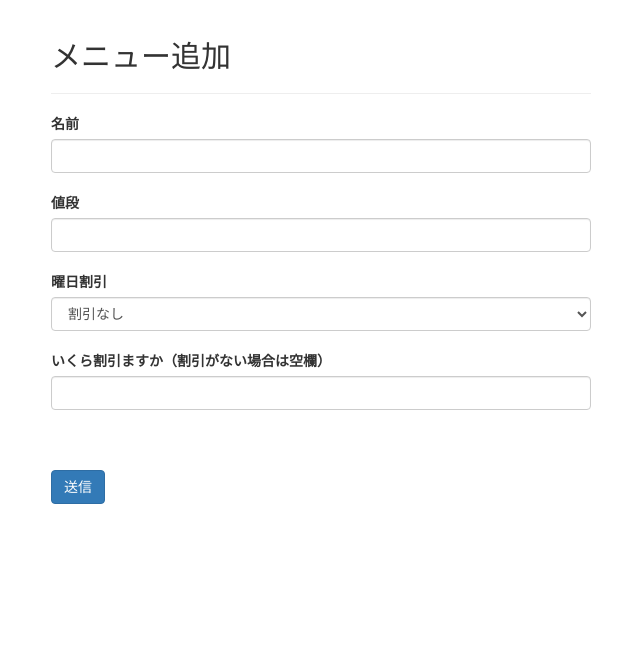
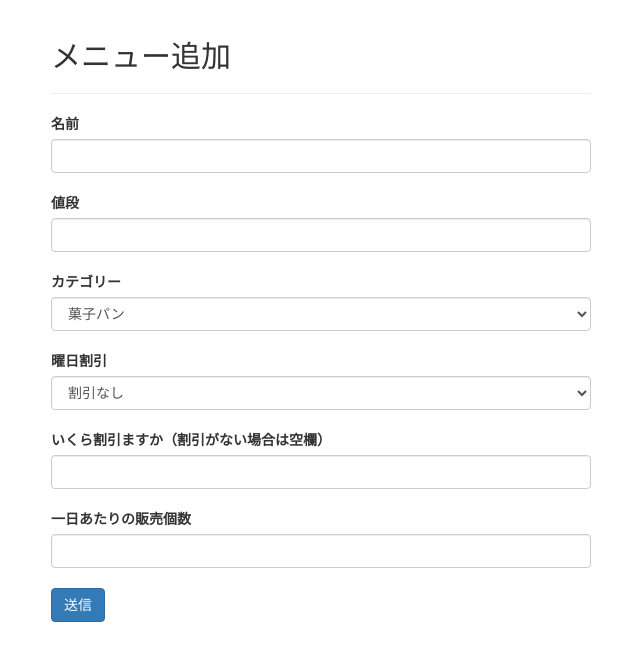
Before and after one commit to s151003/kobai-sys, a PHP site: page /console/add_menu.php in a window 1280 px wide. Shown: the part 52-713 px from the top of the page, without its empty margins (34-674 px from the left). Run offline with PHP 8.4, Linux system fonts and the light colour scheme; some libraries are stand-ins or nearby versions.

Commit message:
[Update] 一日あたりの販売個数、商品のカテゴリーを設定できるようにした

```diff
--- a/console/add_menu.php
+++ b/console/add_menu.php
@@ -2,12 +2,14 @@
   <?php
   require("../head.php");
   output("メニュー追加フォーム");
+
+  $category = array("菓子パン","惣菜パン","食パン");
   ?>
 <form action="menu_adder.php" method="post">
 <input type="hidden" name= "mode" value="menu_adder" />
 
 <div class="container">
-    <div class="col-md-6">
+  <div class="col-md-6">
   <h2>メニュー追加</h2>
   <hr>
 
@@ -18,6 +20,20 @@
   <div class="form-froup">
     <label>値段</label></br>
     <input required type="number" name="value" maxlength="100" class="form-control"></br>
+  </div>
+  <div class="form-froup">
+    <label>カテゴリー</label></br>
+    <select name="category" class="form-control">
+    <optgroup>
+      <?php
+      $i = 0;
+      while ($i < count($category)) {
+        echo "<option value=",$i,">",$category[$i],"</option>";
+        $i ++;
+      }
+      ?>
+    </optgroup>
+  </select></br>
   </div>
   <div class="form-froup">
     <label>曜日割引</label></br>
@@ -34,7 +50,11 @@
   </div>
   <div class="form-froup">
     <label>いくら割引ますか（割引がない場合は空欄）</label></br>
-    <input type="number" name="dis_value" maxlength="100" class="form-control"></br></br></br>
+    <input type="number" name="dis_value" maxlength="100" class="form-control"></br>
+  </div>
+  <div class="form-froup">
+    <label>一日あたりの販売個数</label></br>
+    <input required type="number" name="day_limit" maxlength="100" class="form-control"></br>
   </div>
     <input class="btn btn-primary" type="submit" name="submit" value="送信">
   </div>
--- a/console/menu_change.php
+++ b/console/menu_change.php
@@ -12,7 +12,7 @@ output("メニュー管理ページ");
 session_start();
 require("../connect_db.php");
 $week = array("日", "月", "火", "水", "木", "金", "土","なし");
-$query = mysqli_query($link,'SELECT id,name,value,dis_day,dis_value FROM products');
+$query = mysqli_query($link,'SELECT id,name,value,dis_day,dis_value,day_limit FROM products');
 $count = 0;
 
 while ($row = mysqli_fetch_assoc($query)){
@@ -26,7 +26,7 @@ while ($row = mysqli_fetch_assoc($query)){
   echo "<td>",$row["dis_value"],"</td>";
   echo "<td><button class=\"btn btn-default\" type='submit' name='del' value='",$row["id"],"'>削除</button></td>";
   echo "<td><input type='checkbox' name='edit' value='".$count."'></td>"; //checkbox
-  echo "<td>1日 個数</td>";
+  echo "<td>",$row["day_limit"],"</td>";
   echo "<td>予約</td>";
   echo "</tr>";
 }
```
Also changed, not shown: console/menu_adder.php (+5 -2 lines), mypage/history.php (+6 -12 lines).
